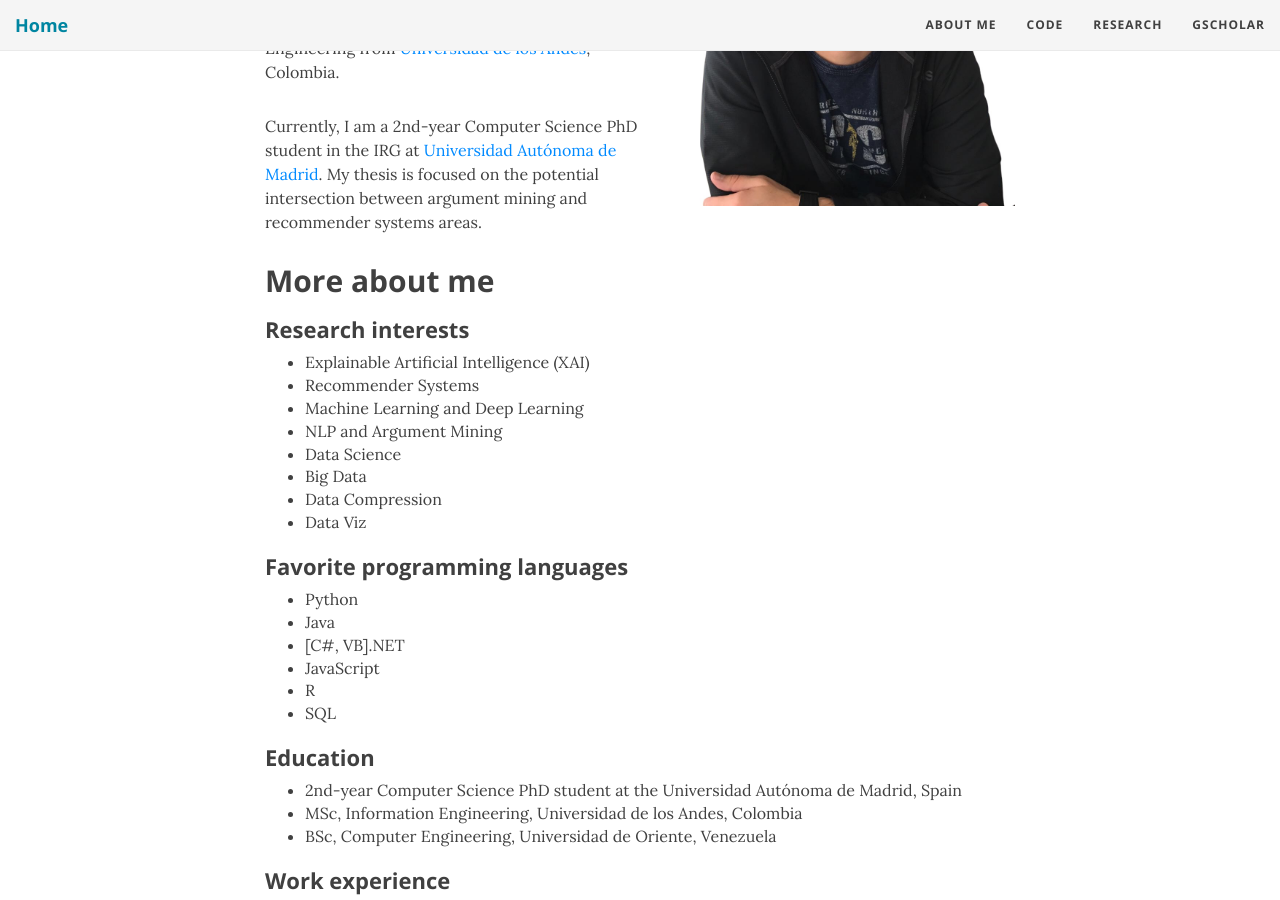
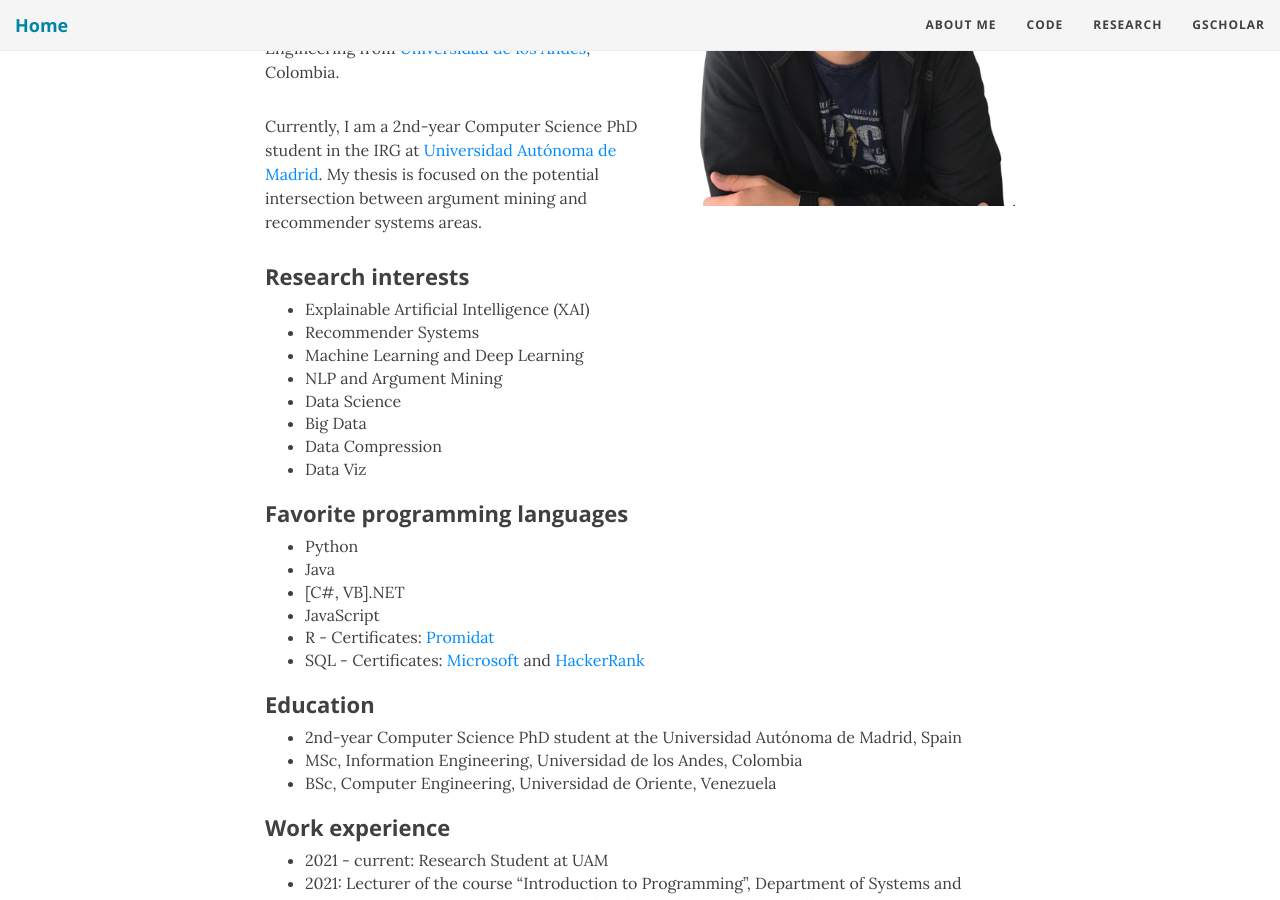
Before and after one commit to ansegura7/ansegura7.github.io, a Jekyll site: the page built from aboutme.md, in a window 1280 px wide and 900 px high, scrolled down 512 px. Built offline with Jekyll 4.4.1, drawn with Linux system fonts in a browser that asks for light colours; nearby versions of some CDN libraries.

Commit message:
Update aboutme.md
Minor changes.

```diff
--- a/aboutme.md
+++ b/aboutme.md
@@ -11,8 +11,6 @@ subtitle: Code, family and teaching
 </div>
 
 Currently, I am a 2nd-year Computer Science PhD student in the IRG at <a href="http://www.uam.es/EscuelaDoctorado/Programa-de-Doctorado-en-Ingenier%C3%ADa-Inform%C3%A1tica-/1446711329597.htm?language=en_GB&nDept=2&pid=1446711296967&pidDept=1446711297278" target="_blank">Universidad Autónoma de Madrid</a>. My thesis is focused on the potential intersection between argument mining and recommender systems areas.
-
-## More about me
 
 ### Research interests
 - Explainable Artificial Intelligence (XAI)
@@ -29,8 +27,8 @@ Currently, I am a 2nd-year Computer Science PhD student in the IRG at <a href="h
 - Java
 - \[C#, VB\].NET
 - JavaScript
-- R
-- SQL
+- R - Certificates: <a href="https://www.dropbox.com/s/fd02z2zn4qjaw0a/10.%20Diploma%20Final.pdf?dl=0" target="_blank">Promidat</a>
+- SQL - Certificates: <a href="https://www.credly.com/badges/09061afa-4473-448b-826d-a12a4032a035/linked_in_profile" target="_blank">Microsoft</a> and <a href="https://www.hackerrank.com/certificates/93c0819ebb4e" target="_blank">HackerRank</a>
 
 ### Education
 - 2nd-year Computer Science PhD student at the Universidad Autónoma de Madrid, Spain
```
